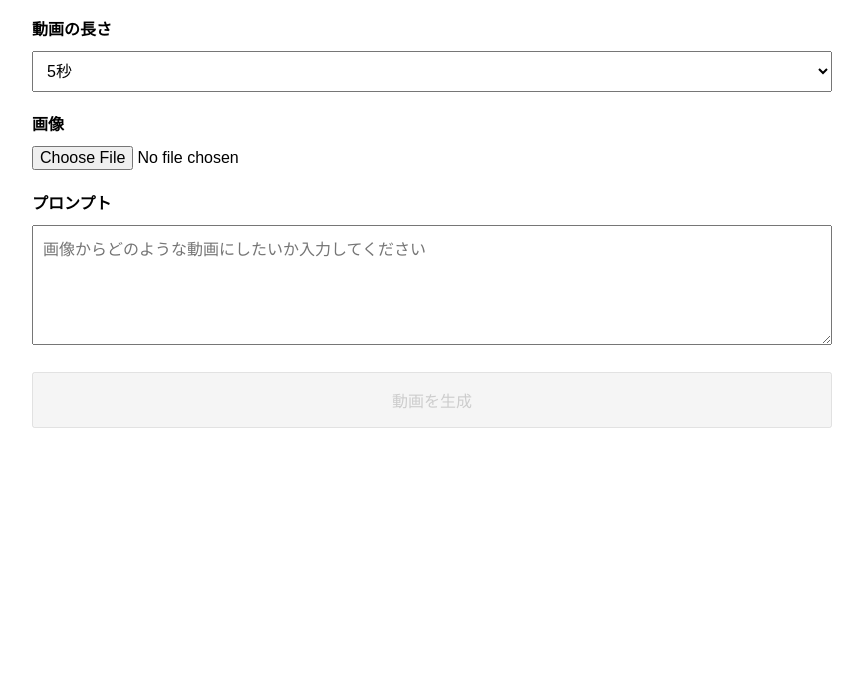
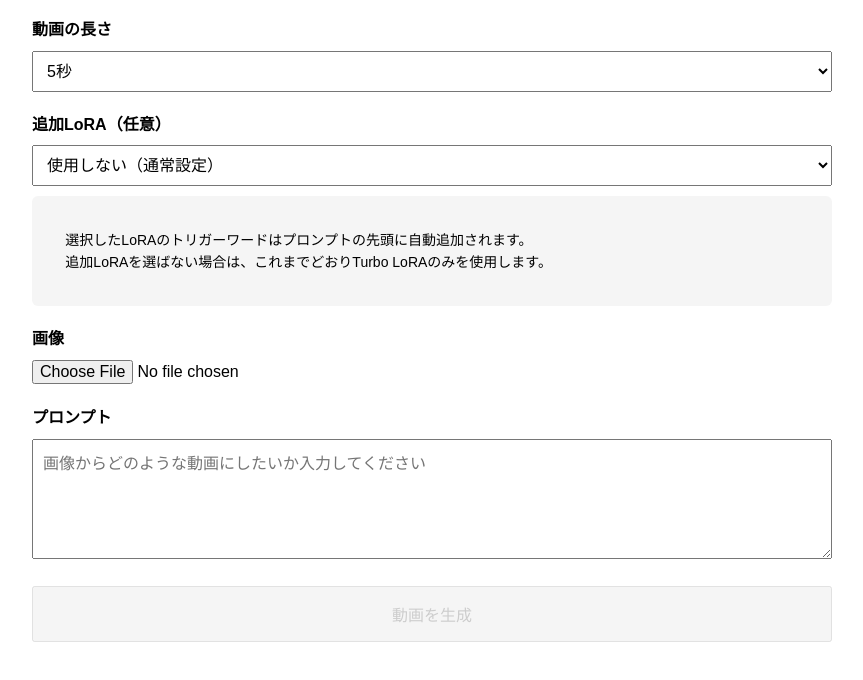
Before and after one commit to towtsubac-dev/minimax-h3-web, a plain HTML site: page index.html in a window 1280 px wide. Shown: the part 168-848 px from the top of the page, without its empty margins (208-1071 px from the left). Before the commit the page ends 800 px from the top, so only its background shows below. Drawn offline with Linux system fonts and the light colour scheme.

Commit message:
Add optional LoRA selector to video generator

```diff
--- a/index.html
+++ b/index.html
@@ -125,6 +125,21 @@
     </select>
   </div>
 
+  <!-- Optional LoRA -->
+  <div class="section">
+    <label for="loraSelect">追加LoRA（任意）</label>
+    <select id="loraSelect">
+      <option value="none" selected>使用しない（通常設定）</option>
+      <option value="hmnsfw">HMNSFW AIO V2.5（強度 0.7）</option>
+      <option value="free_pussy">Free Pussy（強度 1.0）</option>
+      <option value="hmpenis">HMPenis（強度 1.0）</option>
+    </select>
+    <div class="info">
+      選択したLoRAのトリガーワードはプロンプトの先頭に自動追加されます。
+      追加LoRAを選ばない場合は、これまでどおりTurbo LoRAのみを使用します。
+    </div>
+  </div>
+
   <!-- 画像選択 -->
   <div class="section" id="imageSection">
 
@@ -193,6 +208,9 @@
 
     const durationSelect =
       document.getElementById("durationSelect");
+
+    const loraSelect =
+      document.getElementById("loraSelect");
 
     const imageSection =
       document.getElementById("imageSection");
@@ -622,7 +640,8 @@
           duration,
           prompt,
           width,
-          height
+          height,
+          lora: loraSelect.value
         };
 
         // 画像モードだけ画像データを送る
```
